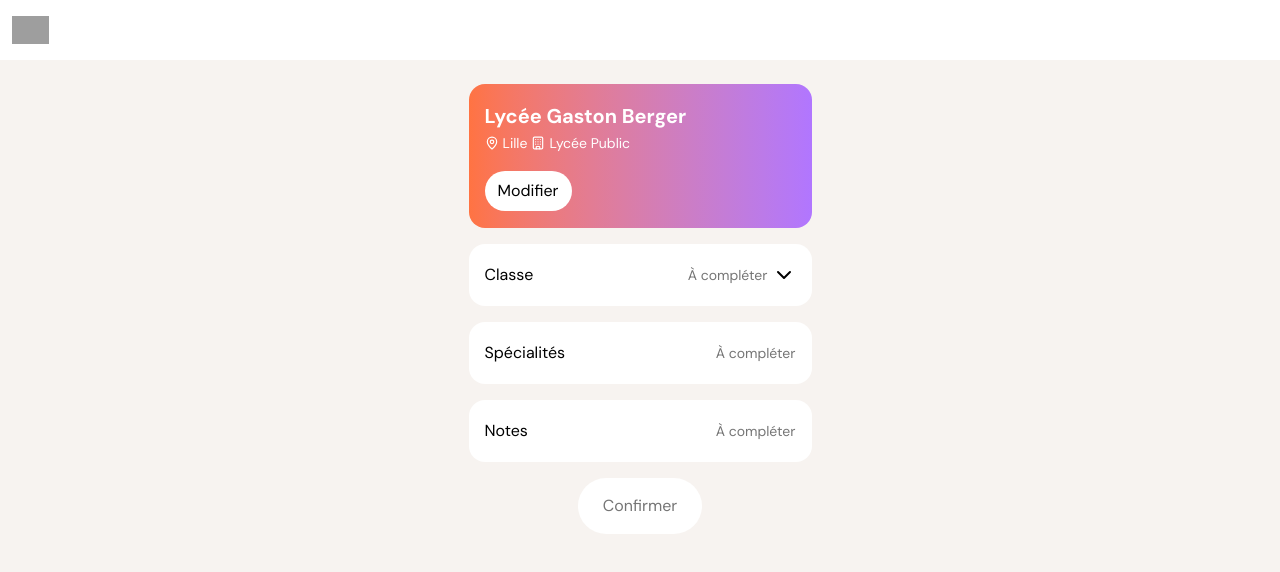
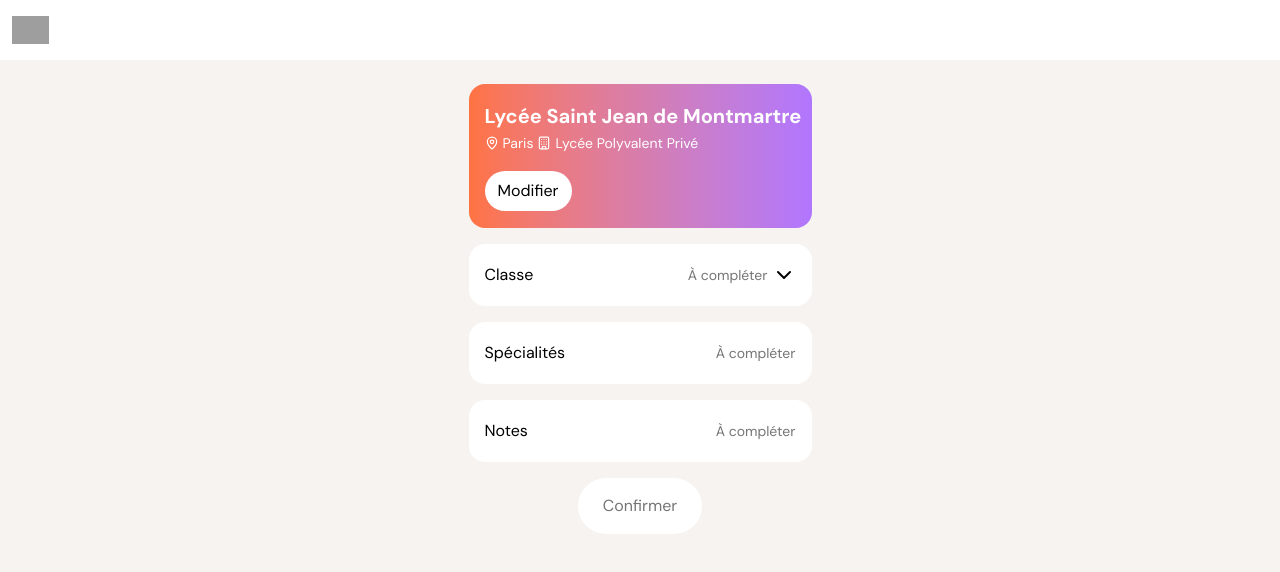
Before and after one commit to cremedekiwi/edumapper, a Nuxt app: page / in a window 1280 px wide. Shown: the top 572 px of the page. Built offline with nearby package versions, Linux system fonts and the light colour scheme; grey boxes are pictures that could not be loaded.

Commit message:
random lycee: generate a random lycee when you land on the page

```diff
--- a/app/app.vue
+++ b/app/app.vue
@@ -1,11 +1,17 @@
 <script setup>
-import { ref } from 'vue';
+import { ref, onMounted } from 'vue';
 import SchoolCard from '~/components/SchoolCard.vue';
 import SelectionCard from '~/components/SelectionCard.vue';
-import { classes, bacTypes } from '~/data/schools.js';
+import { classes, bacTypes, getRandomSchool } from '~/data/schools.js';
 
 const selectedClass = ref('');
 const selectedBacType = ref('');
+const randomSchool = ref(null);
+
+// Sélectionner une école aléatoire au montage du composant
+onMounted(() => {
+  randomSchool.value = getRandomSchool();
+});
 
 const handleClassSelection = (selectedOption) => {
   selectedClass.value = selectedOption.name;
@@ -24,10 +30,10 @@
   </header>
   <main class="h-screen flex flex-col items-center bg-beige/100">
     <SchoolCard
-      school-name="Lycée Gaston Berger"
-      city="Lille"
-      school-type="Lycée Public"
-      @modify="() => console.log('Modifier clicked')"
+      v-if="randomSchool"
+      :school-name="randomSchool.name"
+      :city="randomSchool.city"
+      :school-type="randomSchool.type"
     />
 
     <SelectionCard
@@ -41,11 +47,9 @@
     />
     <SelectionCard
       label="Spécialités"
-      @click="() => console.log('Spécialités clicked')"
     />
     <SelectionCard
       label="Notes"
-      @click="() => console.log('Notes clicked')"
     />
     <button class="bg-white text-gris py-[16px] w-[124px] rounded-[1000px] mt-[16px]">Confirmer</button>
   </main>
--- a/app/data/schools.js
+++ b/app/data/schools.js
@@ -37,78 +37,66 @@
   },
   {
     id: 7,
-    name: "Lycée du bâtiment et des travaux publics",
-    city: "Paris",
-    type: "Lycée Technique"
-  },
-  {
-    id: 8,
     name: "Lycée Saint-Nicolas",
     city: "Paris",
     type: "Lycée Polyvalent Privé"
   },
   {
-    id: 9,
+    id: 8,
     name: "Lycée La Rochefoucauld",
     city: "Paris",
     type: "Lycée Privé"
   },
   {
-    id: 10,
-    name: "Lycée de l'école technique supérieure du laboratoire",
-    city: "Paris",
-    type: "Lycée Technique Privé"
-  },
-  {
-    id: 11,
+    id: 9,
     name: "Lycée Charles Péguy",
     city: "Paris",
     type: "Lycée Privé"
   },
   {
-    id: 12,
+    id: 10,
     name: "Lycée Sainte-Louise",
     city: "Paris",
     type: "Lycée Privé"
   },
   {
-    id: 13,
+    id: 11,
     name: "Lycée L'Ecole alsacienne",
     city: "Paris",
     type: "Lycée Privé"
   },
   {
-    id: 14,
+    id: 12,
     name: "Lycée ESAA-Ecole Boulle",
     city: "Paris",
     type: "Lycée Polyvalent"
   },
   {
-    id: 15,
+    id: 13,
     name: "Lycée Paul Poiret",
     city: "Paris",
     type: "Lycée Polyvalent"
   },
   {
-    id: 16,
+    id: 14,
     name: "Lycée Charlemagne",
     city: "Paris",
     type: "Lycée Public"
   },
   {
-    id: 17,
+    id: 15,
     name: "Lycée Claude Monet",
     city: "Paris",
     type: "Lycée Public"
   },
   {
-    id: 18,
+    id: 16,
     name: "Lycée Lucien de Hirsch",
     city: "Paris",
     type: "Lycée Privé"
   },
   {
-    id: 19,
+    id: 17,
     name: "Lycée Saint-Michel de Picpus",
     city: "Paris",
     type: "Lycée Privé"
@@ -150,3 +138,9 @@
   { id: 2, name: "Technologique", description: "Baccalauréat technologique" },
   { id: 3, name: "Professionnel", description: "Baccalauréat professionnel" }
 ];
+
+// Fonction pour sélectionner une école aléatoire
+export const getRandomSchool = () => {
+  const randomIndex = Math.floor(Math.random() * schools.length);
+  return schools[randomIndex];
+};
```
